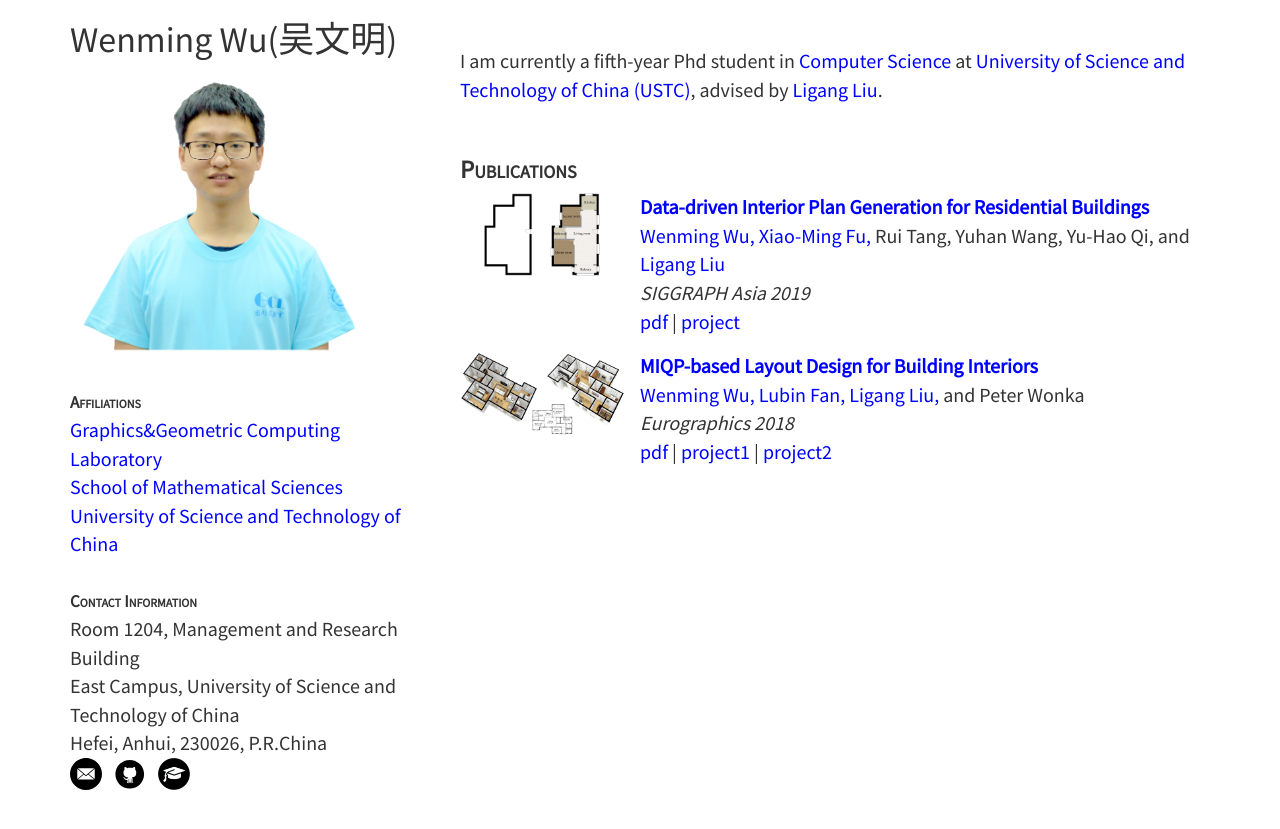
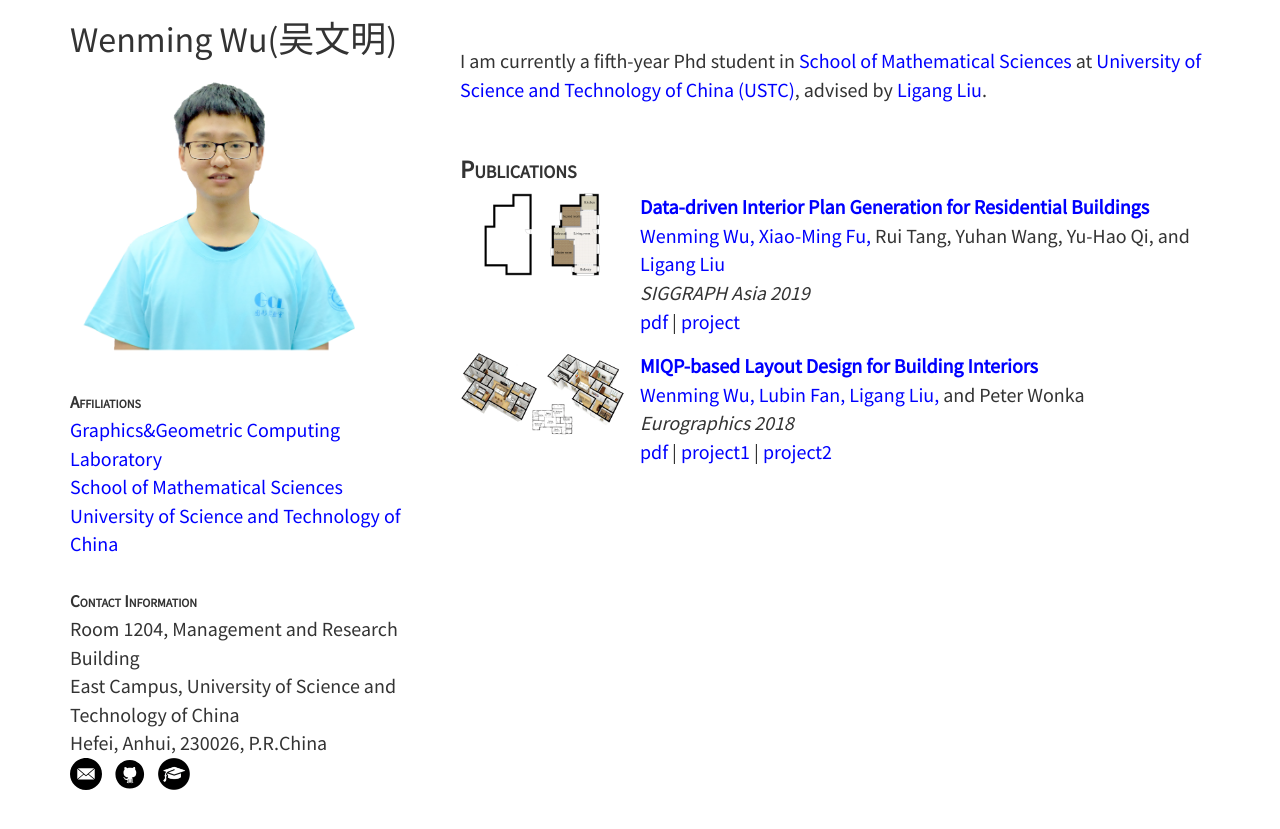
Before and after one commit to wutomwu/wutomwu.github.io, a Jekyll site: the page built from index.html, in a window 1280 px wide. Shown: the top 829 px of the page. Built offline with Jekyll 4.4.1, drawn with Linux system fonts in a browser that asks for light colours.

Commit message:
Update index.html

```diff
--- a/index.html
+++ b/index.html
@@ -6,7 +6,7 @@ layout: default
 	<div class='hidden-md hidden-lg mainheader'>About</div>
 
 	<p>
-		I am currently a fifth-year Phd student in <a target='_blank' href='http://math.ustc.edu.cn'>Computer Science</a> at <a target='_blank' href='https://www.ustc.edu.cn'>University of Science and Technology of China (USTC)</a>, advised by <a target='_blank' href='http://staff.ustc.edu.cn/~lgliu/'>Ligang Liu</a>.
+		I am currently a fifth-year Phd student in <a target='_blank' href='http://math.ustc.edu.cn'>School of Mathematical Sciences</a> at <a target='_blank' href='https://www.ustc.edu.cn'>University of Science and Technology of China (USTC)</a>, advised by <a target='_blank' href='http://staff.ustc.edu.cn/~lgliu/'>Ligang Liu</a>.
 	</p>
 	<!-- <p>
                 <del>I move furnitures around. In my free time, I procrastinate...</del>
```
